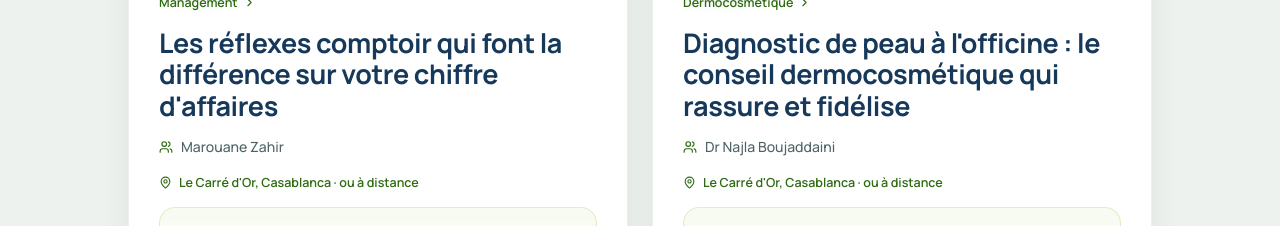
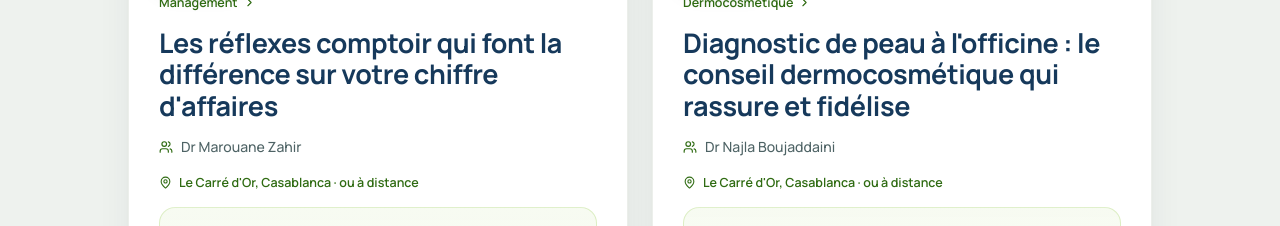
Before and after one commit to SouhailBechchari/lpmacademy, a React (Vite) app: page / in a window 1280 px wide. Shown: the part 6400-6626 px from the top of the page. Built offline with nearby package versions, Linux system fonts and the light colour scheme; a web font is replaced by a local one.

Commit message:
Dr Marouane Zahir dans les cartes de programme

```diff
--- a/src/App.tsx
+++ b/src/App.tsx
@@ -215,7 +215,7 @@ const WORKSHOPS = [
     module: 'management',
     finalised: true,
     title: "Les réflexes comptoir qui font la différence sur votre chiffre d'affaires",
-    speaker: 'Marouane Zahir',
+    speaker: 'Dr Marouane Zahir',
     accro: null,
     axes: [
       'Mieux conseiller pour mieux vendre, sans vente forcée.',
```
